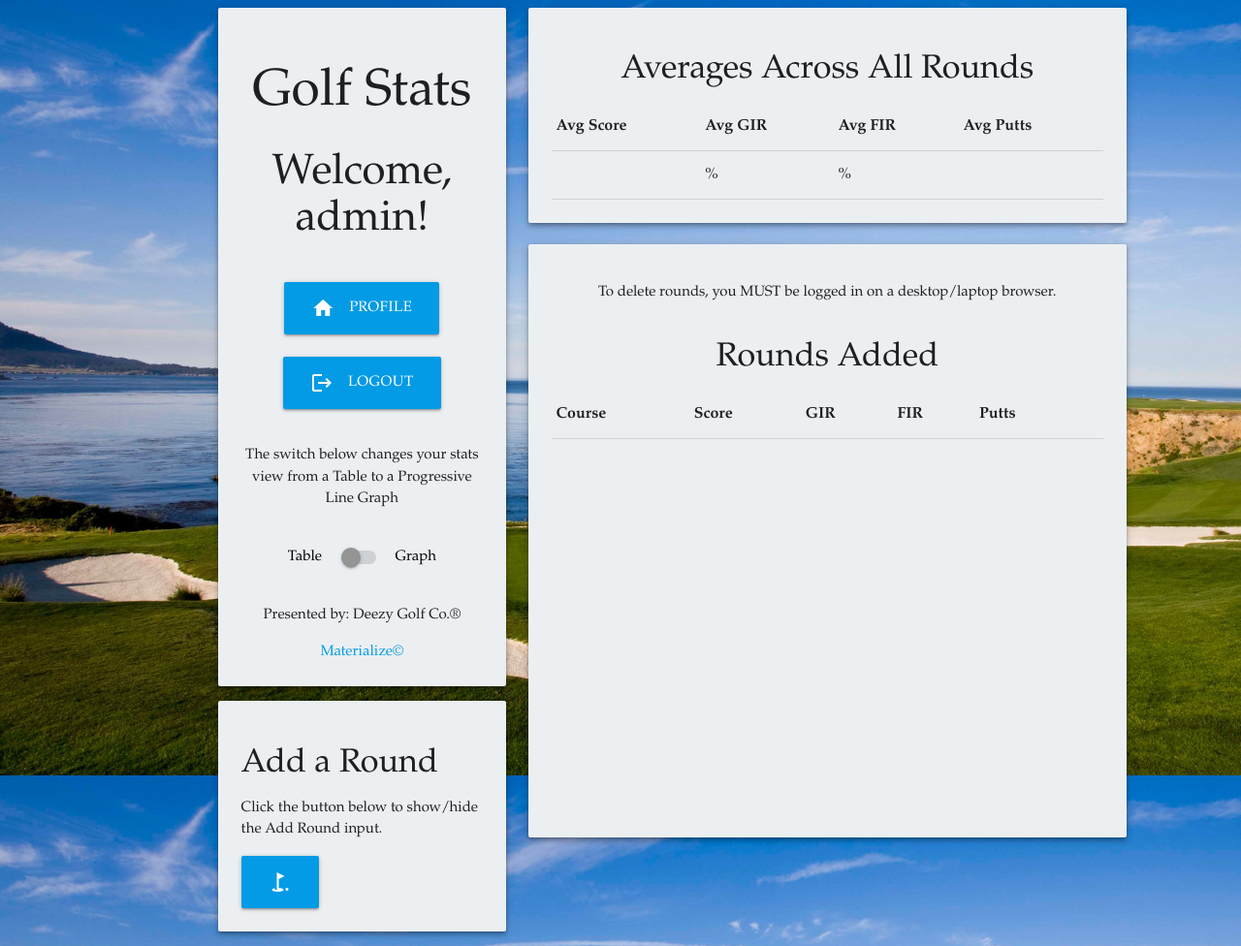
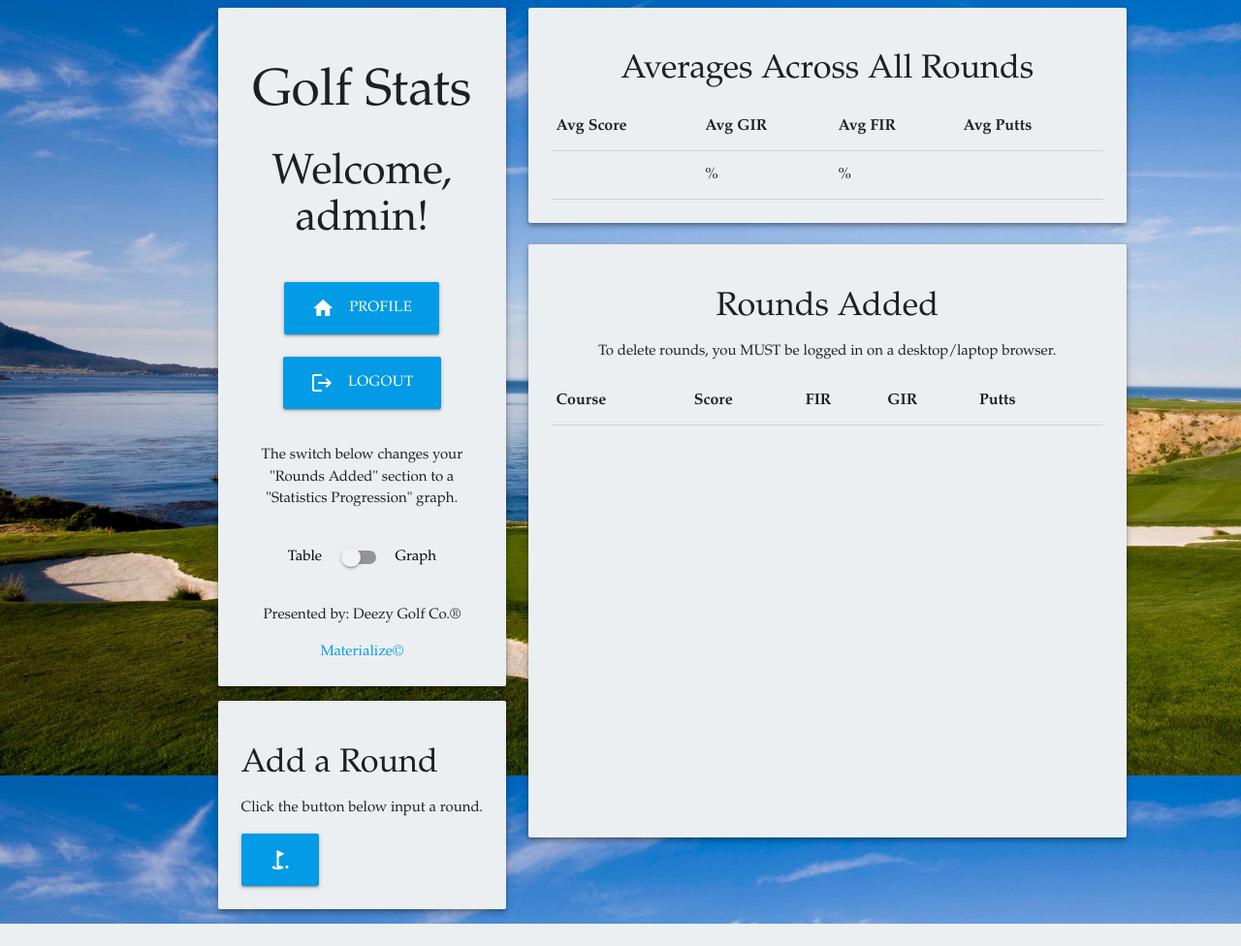
Before and after one commit to dondco36/golfapp, a Django app: page / in a window 1280 px wide. Shown: the whole page at 97% size. After the commit the page ends 953 px from the top, so only its background shows below. Run offline with Django 3.2, Linux system fonts and the light colour scheme; a user stored in the database is signed in; data comes from the database, SQL or seed files in the repository; both versions use the stored data as it was after the commit; lists and menus that the app fills with data are empty.

Commit message:
Presentation ready

```diff
--- a/static/GolfStatsApp/style.css
+++ b/static/GolfStatsApp/style.css
@@ -31,6 +31,26 @@ input[type=text]:not(.browser-default):focus:not([readonly]) {
     box-shadow: 0 1px 0 0 #039be5;
 }
 
+.mod-scroll {
+    overflow: auto;
+    height: 1000px;
+    width: 50%;
+}
+
+.mod-scroll::-webkit-scrollbar {
+    width: 10px;
+}
+
+.mod-scroll::-webkit-scrollbar-track {
+    background: #039be5;
+    border-radius: 5px;
+}
+
+.mod-scroll::-webkit-scrollbar-thumb {
+    background: #81d4fa;
+    border-radius: 5px;
+}
+
 /* .blue {
     color: #039be5;
 } */
@@ -54,6 +74,11 @@ input[type=text]:not(.browser-default):focus:not([readonly]) {
         z-index: 1;
     } */
 
+    .graphSize {
+        height: 600px;
+        width: 100%;
+    }
+
     .scroll {
         overflow: auto;
         height: 564px;
--- a/templates/home.html
+++ b/templates/home.html
@@ -6,6 +6,8 @@
 <head>
     <meta charset="UTF-8">
     <meta name="viewport" content="width=device-width,initial-scale=1">
+    <meta author="Conor Dondale">
+    <meta project="PDX Code Guild Capstone">
     <title>Golf Stats App</title>
     <link rel="stylesheet" href="https://cdnjs.cloudflare.com/ajax/libs/materialize/1.0.0/css/materialize.min.css">
     <link href="https://fonts.googleapis.com/icon?family=Material+Icons" rel="stylesheet">
@@ -30,30 +32,19 @@
                                 <a class="waves-effect waves-light btn-large light-blue darken-1 hoverable" href="#"><i class="material-icons left">home</i>Profile</a>
                                 <br>
                                 <br>
-                                <!-- <a class="waves-effect waves-light btn-large light-blue darken-1" href="#"><i class="material-icons left">golf_course</i>Rounds</a>
+                                <a class="waves-effect waves-light btn-large light-blue darken-1 hoverable" href="{% url 'logout' %}"><i class="material-icons left">logout</i>Logout</a>
                                 <br>
                                 <br>
-                                <a class="waves-effect waves-light btn-large light-blue darken-1" href="#"><i class="material-icons left">add</i>Add</a>
-                                <br>
-                                <br> -->
-                                <a class="waves-effect waves-light btn-large light-blue darken-1 hoverable" href="{% url 'logout' %}"><i class="material-icons left">logout</i>Logout</a>
-                                <!-- <br>
-                                <br>
-                                <a href="#top">Return to Top</a> -->
-                                <br>
-                                <br>
-                                <!-- <p>The switch below turns on a Graphical view of your statistics. Give it a try!</p> -->
-                                <div class="switch">
-                                    <p>The switch below changes your stats view from a Table to a Progressive Line Graph</p>
+                                <div class="switch hide-on-med-and-down">
+                                    <p>The switch below changes your "Rounds Added" section to a "Statistics Progression" graph.</p>
                                     <br>
                                     <label style="color:black; font-size:15px;"><strong>
                                         Table
-                                        <input disabled type="checkbox">
+                                        <input type="checkbox" v-model="showRoundCharts" >
                                         <span class="lever"></span>
                                         Graph
                                     </strong></label>
                                 </div>
-                                <!-- <a class="waves-effect waves-light btn-large light-blue darken-1 hoverable" href="#">Table/Graph</a> -->
                             </div>
                         </div>
                         <br>
@@ -65,10 +56,11 @@
                 <div class="card-panel blue-grey lighten-5 z-depth-2" id='addround'>
                     <div>
                         <h4>Add a Round</h4>
-                        <p>Click the button below to show/hide the Add Round input.</p>
-                        <button class="waves-effect waves-light btn-large light-blue darken-1 hoverable" v-on:click="showAddRound = !showAddRound"><i class="material-icons">golf_course</i></button>
-                        <div v-show="showAddRound">
-                            <br>
+                        <p>Click the button below input a round.</p>
+                        <button data-target="modal1" class="btn-large waves-effect waves-light light-blue darken-1 hoverable modal-trigger"><i class="material-icons">golf_course</i></button>
+                        <div id="modal1" class=" modal modal-fixed-footer">
+                            <div class="modal-content mod-scroll">
+                                <h4>Add a Round</h4>
                                 <div class="input-field">
                                     <input id="course" type="text" class="validate" v-model="course">
                                     <label style="color:#9e9e9e;" for="course">Course Name</label>
@@ -97,8 +89,11 @@
                                     <input id="totalPutts" type="text" class="validate" v-model="putts">
                                     <label style="color:#9e9e9e;" for="totalPutts">Putts</label>
                                 </div>
-                            <br>
-                            <button class="waves-effect waves-light btn-large light-blue darken-1 hoverable" v-on:click="showAddRound = false" @click="addRound"><i class="material-icons">sports_golf</i>Add Round</button>
+                            </div>
+                            <div class="modal-footer">
+                                <button class="waves-effect waves-light btn light-blue darken-1 hoverable modal-close"
+                                href="#!" @click="addRound">Add Round</button>
+                            </div>
                         </div>
                     </div>
                 </div>
@@ -120,37 +115,42 @@
                             </tr>
                             <tr>
                                 <td>[[ avg_score ]]</td>
+                                <td>[[ avg_fairways ]]%</td>
                                 <td>[[ avg_greens ]]%</td>
-                                <td>[[ avg_fairways ]]%</td>
                                 <td>[[ avg_putts ]]</td>
                             </tr>
                         </table>
                     </div>
                 </div>
 
-                <div class="col s12 m12 l6 push-l2" id='rounds'>
+                <div class="col s12 m12 l6 push-l2 center" id='rounds'>
                     <div class="card-panel blue-grey lighten-5 z-depth-2">
-                        <div class="scroll">
+                        <div v-show="!showRoundCharts" class="scroll">
                             <table class="bordered">
-                            <caption><h4>Rounds Added</h4></caption>
-                            <p class="center">To delete rounds, you MUST be logged in on a desktop/laptop browser.</p>
+                            <h4>Rounds Added</h4>
+                            <p>To delete rounds, you MUST be logged in on a desktop/laptop browser.</p>
                             <tr class="center">
                                 <th>Course</th>
                                 <th>Score</th>
+                                <th>FIR</th>
                                 <th>GIR</th>
-                                <th>FIR</th>
                                 <th>Putts</th>
                                 <th></th>
                             </tr>
                                 <tr v-for="round in rounds" v-bind:key="round.id">
                                     <td>[[ round.course ]] - Par [[ round.par ]]</td>
                                     <td>[[ round.score ]]</td>
+                                    <td>[[ round.fairways_percentage ]]%</td>
                                     <td>[[ round.greens_percentage ]]%</td>
-                                    <td>[[ round.fairways_percentage ]]%</td>
                                     <td>[[ round.putts ]]</td>
                                     <td><button class="waves-effect waves-light red darken-1 btn-floating hide-on-med-and-down" @click="deleteRound(round)"><i class="material-icons left">delete</i></button></td>
                                 </tr>
                             </table>
+                        </div>
+                        <div class="chart-container center graphSize scroll" v-show="showRoundCharts" style="position:relative">
+                            <h4>Statistics Progression</h4>
+                            <p>Add/Remove data within the Legend to see Progression and Correlation. Course names will not be displayed.</p>
+                            <canvas id="statChart"></canvas>
                         </div>
                     </div>
                 </div>
@@ -188,6 +188,7 @@
             data: {
                 rounds: [],
                 showAddRound: false,
+                showRoundCharts: false,
                 course: '',
                 score: '',
                 par: '',
@@ -202,22 +203,73 @@
             },
             mounted: function () {
 
+                var elems = document.querySelectorAll('.modal');
+                var instances = M.Modal.init(elems);
+
                 this.getRounds();
             },
             methods: {
 
-                // roundChart: function () {
-                //     axios ({
-                //         method: 'get',
-                //         url: 'api/v1/'
-                //     }).then(response => {
-                //         this.rounds = response.data.filter(round => round.user === {{ user.id }})
+                roundChart: function () {
+                    const labels = this.rounds.map(round=> round.id)
+                    const data = {
+                        labels: labels,
+                        datasets: [{
+                            label: 'Score',
+                            backgroundColor: '#e53935',
+                            borderColor: '#ef5350 ',
+                            data: this.rounds.map(round=> round.score),
+                        },
+                        {   label: 'Fairways',
+                            backgroundColor: '#039be5',
+                            borderColor: '#81d4fa',
+                            data: this.rounds.map(round=> round.fairways_percentage),
+                        },
+                        {   label: 'Greens',
+                            backgroundColor: '#69f0ae',
+                            borderColor: '#00c853',
+                            data: this.rounds.map(round=> round.greens_percentage),
+                        },
+                        {   label: 'Putts',
+                            backgroundColor: '#fb8c00',
+                            borderColor: '#ffa726',
+                            data: this.rounds.map(round=> round.putts),
+                        }]
+                    };
 
-                //     let chart = new Chart(ctx, {
-
-                //     })
-                //     })
-                // },
+                    const config = {
+                        type: 'line',
+                        data,
+                        options: {
+                            transitions: {
+                                show: {
+                                    animations: {
+                                        x: {
+                                            from: 0
+                                        },
+                                        y: {
+                                            from: 0
+                                        }
+                                    }
+                                },
+                                hide: {
+                                    animations: {
+                                        x: {
+                                        to: 0
+                                        },
+                                        y: {
+                                            to: 0
+                                        }
+                                    }
+                                }
+                            }
+                        }
+                    };
+                    const statChart = new Chart(
+                        document.getElementById("statChart"),
+                        config
+                    )
+                },
 
                 getRounds: function () {
                     axios({
@@ -226,6 +278,7 @@
                     }).then(response => {
                         console.log(response);
                         this.rounds = response.data.filter(round => round.user === {{ user.id }})
+                        this.roundChart()
                     let scoreArray = []
                     let greensArray = []
                     let fairwaysArray = []
```
Also changed, not shown: db.sqlite3. Lines whose indentation alone changed are shown as unchanged.
